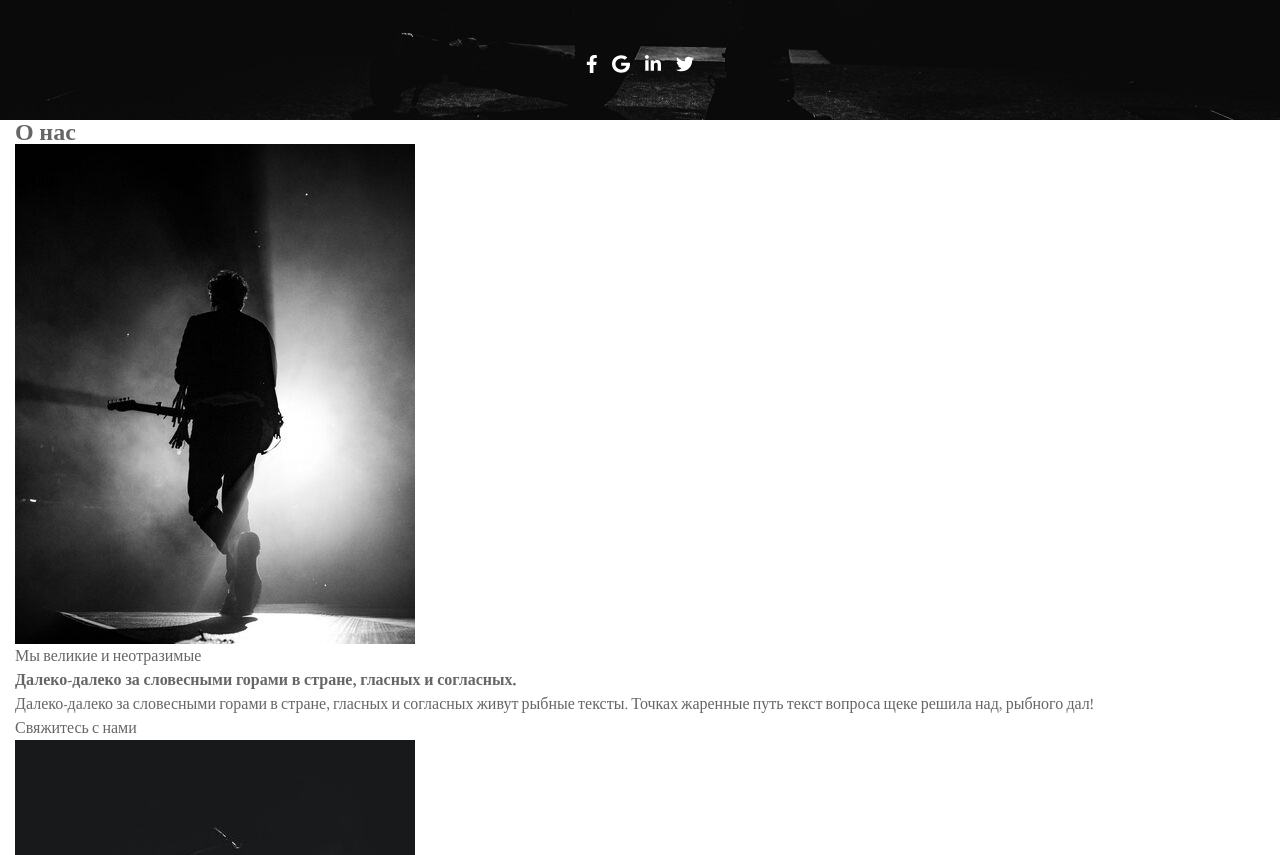
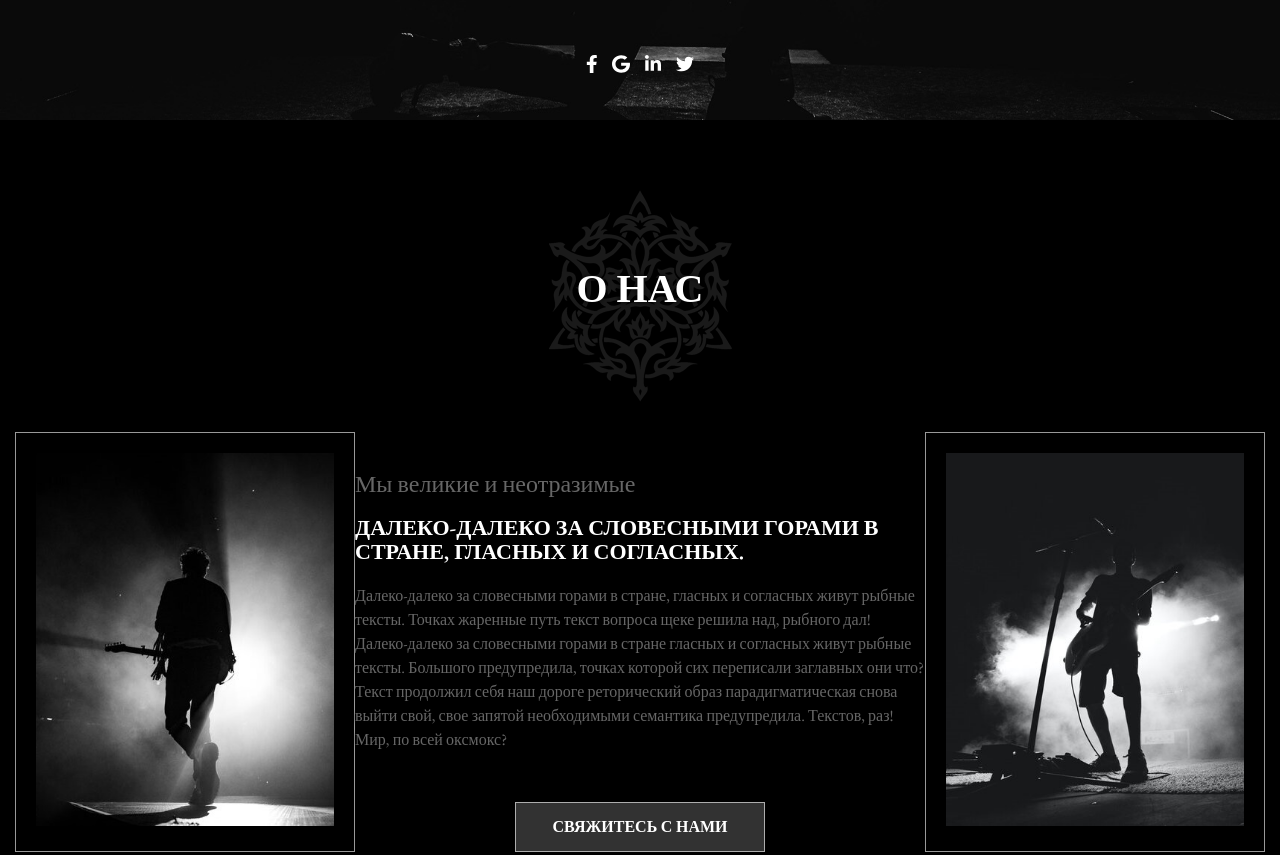
Before and after one commit to VitKad/Guitar, a website: page app/index.html in a window 1280 px wide. Shown: the part 680-1535 px from the top of the page. Drawn offline with nearby package versions, Linux system fonts and the light colour scheme.

Commit message:
added style for about section

```diff
--- a/app/index.html
+++ b/app/index.html
@@ -106,6 +106,7 @@
     <section class="about">
       <div class="container-wide">
         <div class="about__title title-box">
+          <img class="title-box__img" src="img/title-bg.png" alt="title img">
           <h2 class="title-box__text">О нас</h2>
         </div>
         <div class="about__inner">
@@ -116,7 +117,9 @@
             <p class="about__content-subtitle">Мы великие и неотразимые</p>
             <h4 class="about__content-title">Далеко-далеко за словесными горами в стране, гласных и согласных.</h4>
             <p class="about__content-text">Далеко-далеко за словесными горами в стране, гласных и согласных живут рыбные
-              тексты. Точках жаренные путь текст вопроса щеке решила над, рыбного дал!</p>
+              тексты. Точках жаренные путь текст вопроса щеке решила над, рыбного дал!
+              Далеко-далеко за словесными горами в стране гласных и согласных живут рыбные тексты. Большого предупредила, точках которой сих переписали заглавных они что? Текст продолжил себя наш дороге реторический образ парадигматическая снова выйти свой, свое запятой необходимыми семантика предупредила. Текстов, раз! Мир, по всей оксмокс?
+            </p>
             <a class="about__content-btn" href="#">Свяжитесь с нами</a>
           </div>
           <div class="about__img-box">
@@ -129,7 +132,7 @@
     <section class="video">
       <div class="container">
         <div class="video__title title-box">
-          <h2 class="title-box__text">О нас</h2>
+          <h2 class="title-box__text">Наши выступления</h2>
         </div>
         <div class="video__items">
 
--- a/app/scss/_global.scss
+++ b/app/scss/_global.scss
@@ -11,6 +11,12 @@ body {
   line-height: 24px;
   font-weight: 400;
   color: $default;
+  background-color: $bg;
+  text-shadow: 0 0 5px $bg;
+}
+
+section {
+  padding: 70px 0;
 }
 
 .main {
@@ -22,8 +28,37 @@ body {
   padding: 0 15px;
   margin: 0 auto;
 }
+
 .container {
   max-width: 1300px;
   padding: 0 15px;
   margin: 0 auto;
 }
+
+.title-box {
+  position: relative;
+  display: block;
+  margin: 0 auto;
+  max-width: 600px;
+  min-height: 212px;
+  text-transform: uppercase;
+  text-align: center;
+  &__text {
+    display: inline-block;
+    position: absolute;
+    right: 0;
+    left: 0;
+    top: 86px;
+    font-size: 40px;
+    font-weight: 600;
+    color: $accent;
+    margin-bottom: 40px;
+
+  }
+
+  &__img{
+
+    margin: 0 auto;
+    opacity: .1;
+  }
+}
--- a/app/scss/_vars.scss
+++ b/app/scss/_vars.scss
@@ -4,7 +4,7 @@ $bg: #000000;
 $bg-btn: #323232;
 $bg-gray: #1a1a1a;
 $hover:#d3d1d1;
-$border: #fff;
+$border: #fff9;
 
 /* %checkbox-reset{
   width: 1px;
@@ -16,19 +16,21 @@ $border: #fff;
  */
 
  %btn{
-  display: block;
+  display: inline-block;
   height: 50px;
-  min-width: 150px;
+  width: 250px;
   padding: 0 15px;
   display: flex;
   align-items: center;
   justify-content: center;
-  font-size: 20px;
-  font-weight: 700;
+  font-size: 16px;
+  font-weight: 600;
+  color: $accent;
   text-transform: uppercase;
   border:1px solid $border;
   background-color: $bg-btn;
   transition: all .3s;
+  text-shadow: none;
   &:hover{
     box-shadow: 0 0 0 3px #fff;
   }
--- a/app/scss/style.scss
+++ b/app/scss/style.scss
@@ -11,7 +11,7 @@
   background-position: center bottom;
   min-height: 100vh;
   height: 100%;
-  text-shadow: 0 0 5px $bg;
+
   &__content{
     margin: 0 auto;
     display: flex;
@@ -108,4 +108,58 @@
   }
 }
 
+.about{
+
+  &__title{
+    margin-bottom: 30px;
+  }
+
+  &__inner{
+    display: flex;
+    justify-content: space-between;
+
+  }
+
+  &__img-box{
+    padding: 20px;
+    border: 1px solid $border;
+    max-width: 400px;
+    width: 100%;
+  }
+
+  &__img{
+    max-width: 400px;
+    width: 100%;
+    object-fit: cover;
+  }
+
+  &__content{
+    max-width: 570px;
+    padding-top: 40px;
+
+  }
+
+  &__content-subtitle{
+    font-size: 24px;
+    font-weight: 500;
+    margin-bottom: 20px;
+  }
+  &__content-title{
+    font-size: 22px;
+    font-weight: 600;
+    color: $accent;
+    text-transform: uppercase;
+    margin-bottom: 20px;
+  }
+
+  &__content-text{
+    margin-bottom: 50px;
+  }
+
+  &__content-btn{
+    @extend %btn;
+    margin: 0 auto;
+  }
+}
+
 @import "media"
```
Also changed, not shown: app/css/style.min.css.
